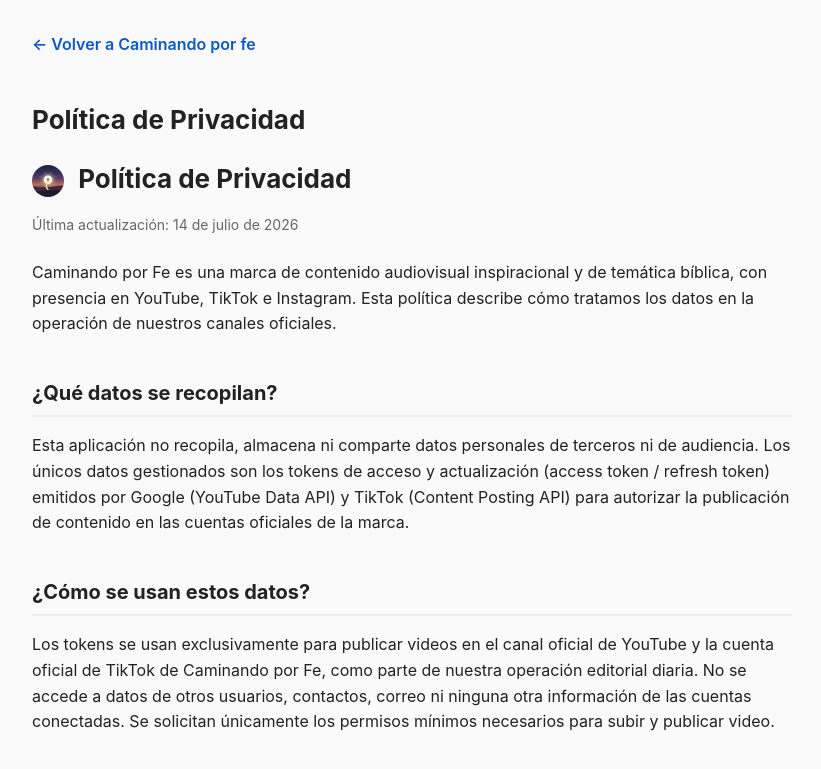
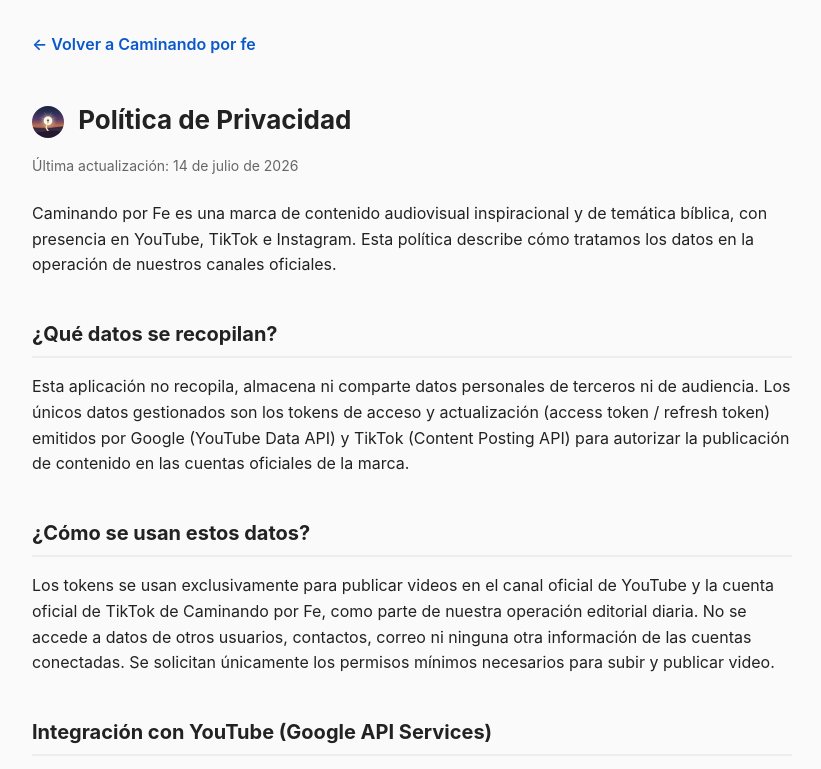
Before and after one commit to carepa1982/caminando-por-fe-legal, a plain HTML site: page privacidad.html in a window 1280 px wide. Shown: the top 769 px of the page, without its empty margins (228-1049 px from the left). Drawn offline with Linux system fonts and the light colour scheme.

Commit message:
Update favicon links and improve header structure

```diff
--- a/privacidad.html
+++ b/privacidad.html
@@ -4,6 +4,9 @@
 <meta charset="UTF-8">
 <meta name="viewport" content="width=device-width, initial-scale=1.0">
 <title>Caminando por fe — Política de Privacidad</title>
+<link rel="icon" href="/favicon.ico" sizes="any">
+<link rel="icon" href="/favicon-32x32.png" type="image/png">
+<link rel="apple-touch-icon" href="/apple-touch-icon.png">
 <style>
   body {
     font-family: -apple-system, BlinkMacSystemFont, "Segoe UI", Roboto, Arial, sans-serif;
@@ -21,14 +24,10 @@
   a.back:hover { text-decoration: underline; }
   footer { margin-top: 60px; font-size: 14px; color: #666; border-top: 1px solid #eee; padding-top: 16px; }
 </style>
-    <link rel="icon" href="/favicon.ico" sizes="any">
-    <link rel="icon" href="/favicon-32x32.png" type="image/png">
-    <link rel="apple-touch-icon" href="/apple-touch-icon.png">
 </head>
 <body>
 <a class="back" href="/">&larr; Volver a Caminando por fe</a>
-<h1>Política de Privacidad</h1>
-  <h1><img src="/logo-header.png" alt="Caminando por fe" width="32" height="32" style="vertical-align:middle; border-radius:50%; margin-right:8px;"> Política de Privacidad</h1>
+<h1><img src="/logo-header.png" alt="Caminando por fe" width="32" height="32" style="vertical-align:middle; border-radius:50%; margin-right:8px;"> Política de Privacidad</h1>
 <p class="updated">Última actualización: 14 de julio de 2026</p>
 
 <p>Caminando por Fe es una marca de contenido audiovisual inspiracional y de temática bíblica, con presencia en YouTube, TikTok e Instagram. Esta política describe cómo tratamos los datos en la operación de nuestros canales oficiales.</p>
```
